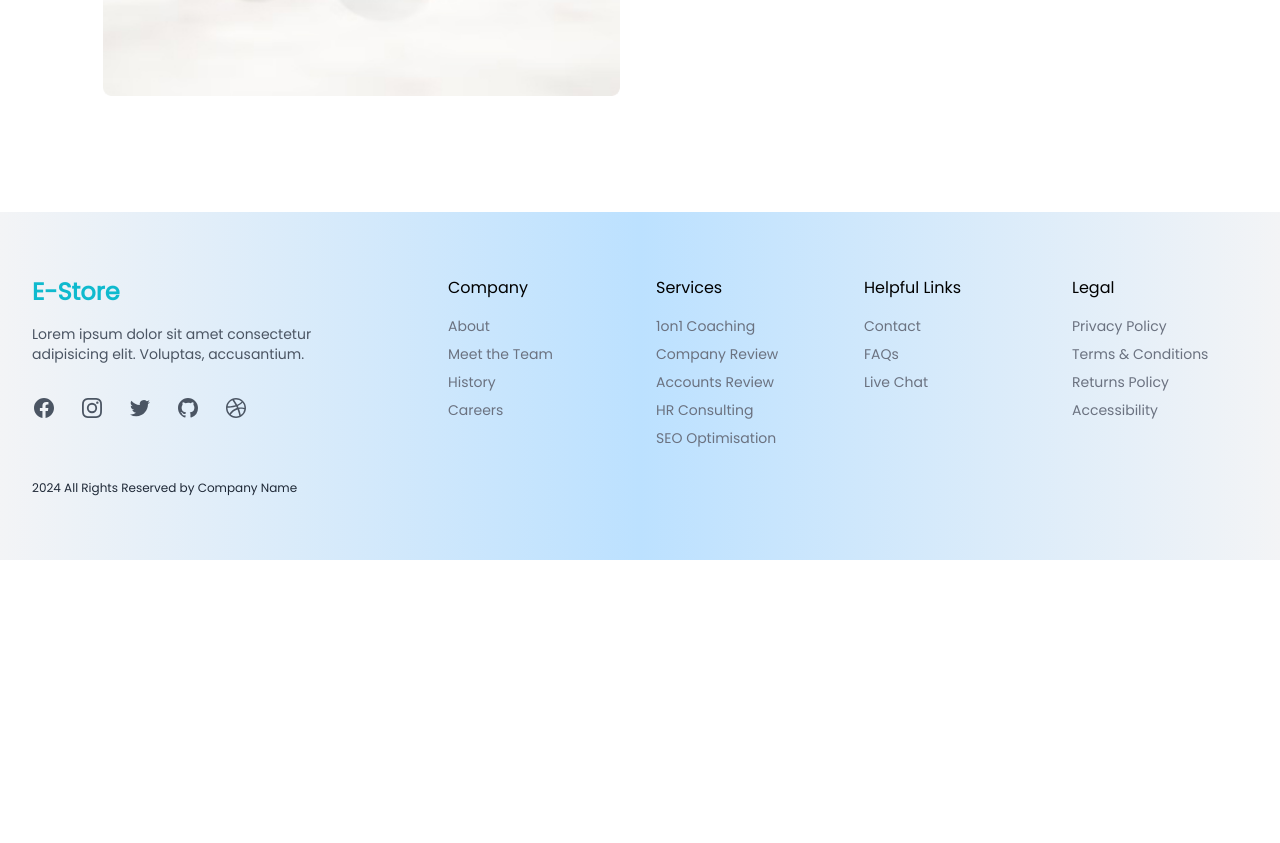
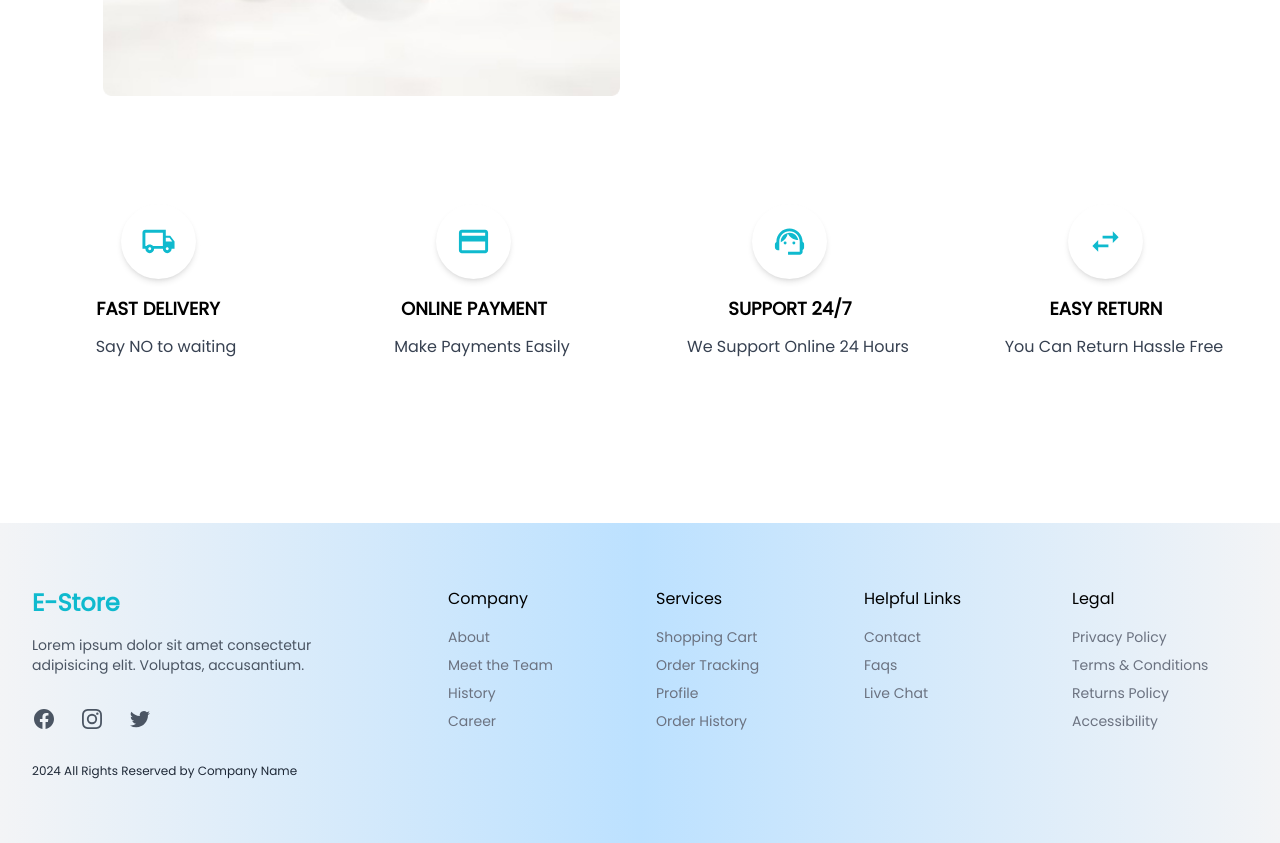
Before and after one commit to miyadhossain/e-store, a React (Vite) app: page / in a window 1280 px wide. Shown: the part 2935-3778 px from the top of the page. Before the commit the page ends 3495 px from the top, so only its background shows below. Built offline with nearby package versions, Linux system fonts and the light colour scheme; no server answers.

Commit message:
info section, product card and footer design updated

```diff
--- a/src/components/Footer.jsx
+++ b/src/components/Footer.jsx
@@ -1,3 +1,92 @@
+import { Link } from "react-router-dom";
+
+const footerCompanyItems = [
+  {
+    id: 1,
+    title: "About",
+    url: "#",
+  },
+  {
+    id: 2,
+    title: "Meet the Team",
+    url: "#",
+  },
+  {
+    id: 3,
+    title: "History",
+    url: "#",
+  },
+  {
+    id: 3,
+    title: "Career",
+    url: "#",
+  },
+];
+
+const footerServicesItems = [
+  {
+    id: 1,
+    title: "Shopping Cart",
+    url: "#",
+  },
+  {
+    id: 2,
+    title: "Order Tracking",
+    url: "#",
+  },
+  {
+    id: 3,
+    title: "Profile",
+    url: "#",
+  },
+  {
+    id: 3,
+    title: "Order History",
+    url: "#",
+  },
+];
+
+const Links = [
+  {
+    id: 1,
+    title: "Contact",
+    url: "#",
+  },
+  {
+    id: 2,
+    title: "Faqs",
+    url: "/faqs",
+  },
+  {
+    id: 3,
+    title: "Live Chat",
+    url: "#",
+  },
+];
+
+const Legal = [
+  {
+    id: 1,
+    title: "Privacy Policy",
+    url: "#",
+  },
+  {
+    id: 2,
+    title: "Terms & Conditions",
+    url: "#",
+  },
+  {
+    id: 3,
+    title: "Returns Policy",
+    url: "#",
+  },
+  {
+    id: 4,
+    title: "Accessibility",
+    url: "#",
+  },
+];
+
 const Footer = () => {
   return (
     <footer className="bg-gradient-to-r from-gray-100 via-[#bce1ff] to-gray-100">
@@ -16,7 +105,6 @@ const Footer = () => {
                 target="_blank"
                 rel="noreferrer"
               >
-                <span className="sr-only"> Facebook </span>
                 <svg
                   className="w-6 h-6"
                   fill="currentColor"
@@ -36,7 +124,6 @@ const Footer = () => {
                 target="_blank"
                 rel="noreferrer"
               >
-                <span className="sr-only"> Instagram </span>
                 <svg
                   className="w-6 h-6"
                   fill="currentColor"
@@ -56,7 +143,6 @@ const Footer = () => {
                 target="_blank"
                 rel="noreferrer"
               >
-                <span className="sr-only"> Twitter </span>
                 <svg
                   className="w-6 h-6"
                   fill="currentColor"
@@ -66,131 +152,63 @@ const Footer = () => {
                   <path d="M8.29 20.251c7.547 0 11.675-6.253 11.675-11.675 0-.178 0-.355-.012-.53A8.348 8.348 0 0022 5.92a8.19 8.19 0 01-2.357.646 4.118 4.118 0 001.804-2.27 8.224 8.224 0 01-2.605.996 4.107 4.107 0 00-6.993 3.743 11.65 11.65 0 01-8.457-4.287 4.106 4.106 0 001.27 5.477A4.072 4.072 0 012.8 9.713v.052a4.105 4.105 0 003.292 4.022 4.095 4.095 0 01-1.853.07 4.108 4.108 0 003.834 2.85A8.233 8.233 0 012 18.407a11.616 11.616 0 006.29 1.84" />
                 </svg>
               </a>
-              <a
-                className="hover:opacity-75"
-                href
-                target="_blank"
-                rel="noreferrer"
-              >
-                <span className="sr-only"> GitHub </span>
-                <svg
-                  className="w-6 h-6"
-                  fill="currentColor"
-                  viewBox="0 0 24 24"
-                  aria-hidden="true"
-                >
-                  <path
-                    fillRule="evenodd"
-                    d="M12 2C6.477 2 2 6.484 2 12.017c0 4.425 2.865 8.18 6.839 9.504.5.092.682-.217.682-.483 0-.237-.008-.868-.013-1.703-2.782.605-3.369-1.343-3.369-1.343-.454-1.158-1.11-1.466-1.11-1.466-.908-.62.069-.608.069-.608 1.003.07 1.531 1.032 1.531 1.032.892 1.53 2.341 1.088 2.91.832.092-.647.35-1.088.636-1.338-2.22-.253-4.555-1.113-4.555-4.951 0-1.093.39-1.988 1.029-2.688-.103-.253-.446-1.272.098-2.65 0 0 .84-.27 2.75 1.026A9.564 9.564 0 0112 6.844c.85.004 1.705.115 2.504.337 1.909-1.296 2.747-1.027 2.747-1.027.546 1.379.202 2.398.1 2.651.64.7 1.028 1.595 1.028 2.688 0 3.848-2.339 4.695-4.566 4.943.359.309.678.92.678 1.855 0 1.338-.012 2.419-.012 2.747 0 .268.18.58.688.482A10.019 10.019 0 0022 12.017C22 6.484 17.522 2 12 2z"
-                    clipRule="evenodd"
-                  />
-                </svg>
-              </a>
-              <a
-                className="hover:opacity-75"
-                href
-                target="_blank"
-                rel="noreferrer"
-              >
-                <span className="sr-only"> Dribbble </span>
-                <svg
-                  className="w-6 h-6"
-                  fill="currentColor"
-                  viewBox="0 0 24 24"
-                  aria-hidden="true"
-                >
-                  <path
-                    fillRule="evenodd"
-                    d="M12 2C6.48 2 2 6.48 2 12s4.48 10 10 10c5.51 0 10-4.48 10-10S17.51 2 12 2zm6.605 4.61a8.502 8.502 0 011.93 5.314c-.281-.054-3.101-.629-5.943-.271-.065-.141-.12-.293-.184-.445a25.416 25.416 0 00-.564-1.236c3.145-1.28 4.577-3.124 4.761-3.362zM12 3.475c2.17 0 4.154.813 5.662 2.148-.152.216-1.443 1.941-4.48 3.08-1.399-2.57-2.95-4.675-3.189-5A8.687 8.687 0 0112 3.475zm-3.633.803a53.896 53.896 0 013.167 4.935c-3.992 1.063-7.517 1.04-7.896 1.04a8.581 8.581 0 014.729-5.975zM3.453 12.01v-.26c.37.01 4.512.065 8.775-1.215.25.477.477.965.694 1.453-.109.033-.228.065-.336.098-4.404 1.42-6.747 5.303-6.942 5.629a8.522 8.522 0 01-2.19-5.705zM12 20.547a8.482 8.482 0 01-5.239-1.8c.152-.315 1.888-3.656 6.703-5.337.022-.01.033-.01.054-.022a35.318 35.318 0 011.823 6.475 8.4 8.4 0 01-3.341.684zm4.761-1.465c-.086-.52-.542-3.015-1.659-6.084 2.679-.423 5.022.271 5.314.369a8.468 8.468 0 01-3.655 5.715z"
-                    clipRule="evenodd"
-                  />
-                </svg>
-              </a>
             </div>
           </div>
           <div className="grid grid-cols-1 gap-8 lg:col-span-2 sm:grid-cols-2 lg:grid-cols-4">
             <div>
               <p className="font-medium">Company</p>
               <nav className="flex flex-col mt-4 space-y-2 text-sm text-gray-500">
-                <a className="hover:opacity-75" href>
-                  {" "}
-                  About{" "}
-                </a>
-                <a className="hover:opacity-75" href>
-                  {" "}
-                  Meet the Team{" "}
-                </a>
-                <a className="hover:opacity-75" href>
-                  {" "}
-                  History{" "}
-                </a>
-                <a className="hover:opacity-75" href>
-                  {" "}
-                  Careers{" "}
-                </a>
+                {footerCompanyItems.map((item) => (
+                  <Link
+                    to={item.url}
+                    key={item.id}
+                    className="hover:opacity-75 cursor-pointer"
+                  >
+                    {item.title}
+                  </Link>
+                ))}
               </nav>
             </div>
             <div>
               <p className="font-medium">Services</p>
               <nav className="flex flex-col mt-4 space-y-2 text-sm text-gray-500">
-                <a className="hover:opacity-75" href>
-                  {" "}
-                  1on1 Coaching{" "}
-                </a>
-                <a className="hover:opacity-75" href>
-                  {" "}
-                  Company Review{" "}
-                </a>
-                <a className="hover:opacity-75" href>
-                  {" "}
-                  Accounts Review{" "}
-                </a>
-                <a className="hover:opacity-75" href>
-                  {" "}
-                  HR Consulting{" "}
-                </a>
-                <a className="hover:opacity-75" href>
-                  {" "}
-                  SEO Optimisation{" "}
-                </a>
+                {footerServicesItems.map((item) => (
+                  <Link
+                    to={item.url}
+                    key={item.id}
+                    className="hover:opacity-75"
+                  >
+                    {item.title}
+                  </Link>
+                ))}
               </nav>
             </div>
             <div>
               <p className="font-medium">Helpful Links</p>
               <nav className="flex flex-col mt-4 space-y-2 text-sm text-gray-500">
-                <a className="hover:opacity-75" href>
-                  {" "}
-                  Contact{" "}
-                </a>
-                <a className="hover:opacity-75" href>
-                  {" "}
-                  FAQs{" "}
-                </a>
-                <a className="hover:opacity-75" href>
-                  {" "}
-                  Live Chat{" "}
-                </a>
+                {Links.map((item) => (
+                  <Link
+                    key={item.id}
+                    to={item.url}
+                    className="hover:opacity-75"
+                  >
+                    {item.title}
+                  </Link>
+                ))}
               </nav>
             </div>
             <div>
               <p className="font-medium">Legal</p>
               <nav className="flex flex-col mt-4 space-y-2 text-sm text-gray-500">
-                <a className="hover:opacity-75" href>
-                  {" "}
-                  Privacy Policy{" "}
-                </a>
-                <a className="hover:opacity-75" href>
-                  {" "}
-                  Terms &amp; Conditions{" "}
-                </a>
-                <a className="hover:opacity-75" href>
-                  {" "}
-                  Returns Policy{" "}
-                </a>
-                <a className="hover:opacity-75" href>
-                  {" "}
-                  Accessibility{" "}
-                </a>
+                {Legal.map((item) => (
+                  <Link
+                    to={item.url}
+                    key={item.id}
+                    className="hover:opacity-75"
+                  >
+                    {item.title}
+                  </Link>
+                ))}
               </nav>
             </div>
           </div>
--- /dev/null
+++ b/src/components/IconWrapper.jsx
@@ -0,0 +1,5 @@
+const IconWrapper = ({ children }) => {
+  return <div className="bg-white shadow-md rounded-full p-5">{children}</div>;
+};
+
+export default IconWrapper;
--- /dev/null
+++ b/src/components/InfoSection.jsx
@@ -0,0 +1,89 @@
+import LocalShippingOutlinedIcon from "@mui/icons-material/LocalShippingOutlined";
+import PaymentOutlinedIcon from "@mui/icons-material/PaymentOutlined";
+import SupportAgentOutlinedIcon from "@mui/icons-material/SupportAgentOutlined";
+import SwapHorizOutlinedIcon from "@mui/icons-material/SwapHorizOutlined";
+import IconWrapper from "./IconWrapper";
+
+const InfoSection = () => {
+  return (
+    <div className="grid gap-1 md:gap-6 mb-8 grid-cols-2 xl:grid-cols-4 mt-20">
+      <div className="flex flex-col items-center align-middle p-4 rounded-lg shadow-xs">
+        <div className="flex flex-col p-3 mr-4 rounded-full items-center">
+          <IconWrapper>
+            <LocalShippingOutlinedIcon
+              fontSize="large"
+              style={{ color: "#0FBACE" }}
+            />
+          </IconWrapper>
+          <h4 className="text-sm text-center xl:text-lg font-bold mt-4">
+            FAST DELIVERY
+          </h4>
+        </div>
+        <div className="flex flex-col">
+          <p className="text-sm xl:text-base text-gray-700 text-center">
+            Say NO to waiting
+          </p>
+        </div>
+      </div>
+
+      <div className="flex flex-col items-center align-middle p-4 rounded-lg shadow-xs">
+        <div className="flex flex-col p-3 mr-4 rounded-full items-center">
+          <IconWrapper>
+            <PaymentOutlinedIcon
+              fontSize="large"
+              style={{ color: "#0FBACE" }}
+            />
+          </IconWrapper>
+          <h4 className="text-sm text-center xl:text-lg font-bold mt-4">
+            ONLINE PAYMENT
+          </h4>
+        </div>
+        <div className="flex flex-col">
+          <p className="text-sm xl:text-base text-gray-700 text-center">
+            Make Payments Easily
+          </p>
+        </div>
+      </div>
+
+      <div className="flex flex-col items-center align-middle p-4 rounded-lg shadow-xs">
+        <div className="flex flex-col p-3 mr-4 rounded-full items-center">
+          <IconWrapper>
+            <SupportAgentOutlinedIcon
+              fontSize="large"
+              style={{ color: "#0FBACE" }}
+            />
+          </IconWrapper>
+          <h4 className="text-sm text-center xl:text-lg font-bold mt-4">
+            SUPPORT 24/7
+          </h4>
+        </div>
+        <div className="flex flex-col">
+          <p className="text-sm xl:text-base text-gray-700 text-center">
+            We Support Online 24 Hours
+          </p>
+        </div>
+      </div>
+
+      <div className="flex flex-col items-center align-middle p-4 rounded-lg shadow-xs">
+        <div className="flex flex-col p-3 mr-4 rounded-full items-center">
+          <IconWrapper>
+            <SwapHorizOutlinedIcon
+              fontSize="large"
+              style={{ color: "#0FBACE" }}
+            />
+          </IconWrapper>
+          <h4 className="text-sm text-center xl:text-lg font-bold mt-4">
+            EASY RETURN
+          </h4>
+        </div>
+        <div className="flex flex-col">
+          <p className="text-sm xl:text-base text-gray-700 text-center">
+            You Can Return Hassle Free
+          </p>
+        </div>
+      </div>
+    </div>
+  );
+};
+
+export default InfoSection;
--- a/src/pages/HomePage.jsx
+++ b/src/pages/HomePage.jsx
@@ -2,6 +2,7 @@ import { useEffect } from "react";
 import BannersSection from "../components/BannersSection";
 import CategoriesSection from "../components/CategoriesSection";
 import ClockSection from "../components/ClockSection";
+import InfoSection from "../components/InfoSection";
 import NewArrivalProducts from "../components/NewArrivalProducts";
 import SunGlassSection from "../components/SunGlassSection";
 
@@ -16,6 +17,7 @@ const HomePage = () => {
       <NewArrivalProducts />
       <ClockSection />
       <SunGlassSection />
+      <InfoSection />
     </div>
   );
 };
```
Also changed, not shown: src/components/ProductCard.jsx (+17 -5 lines).
